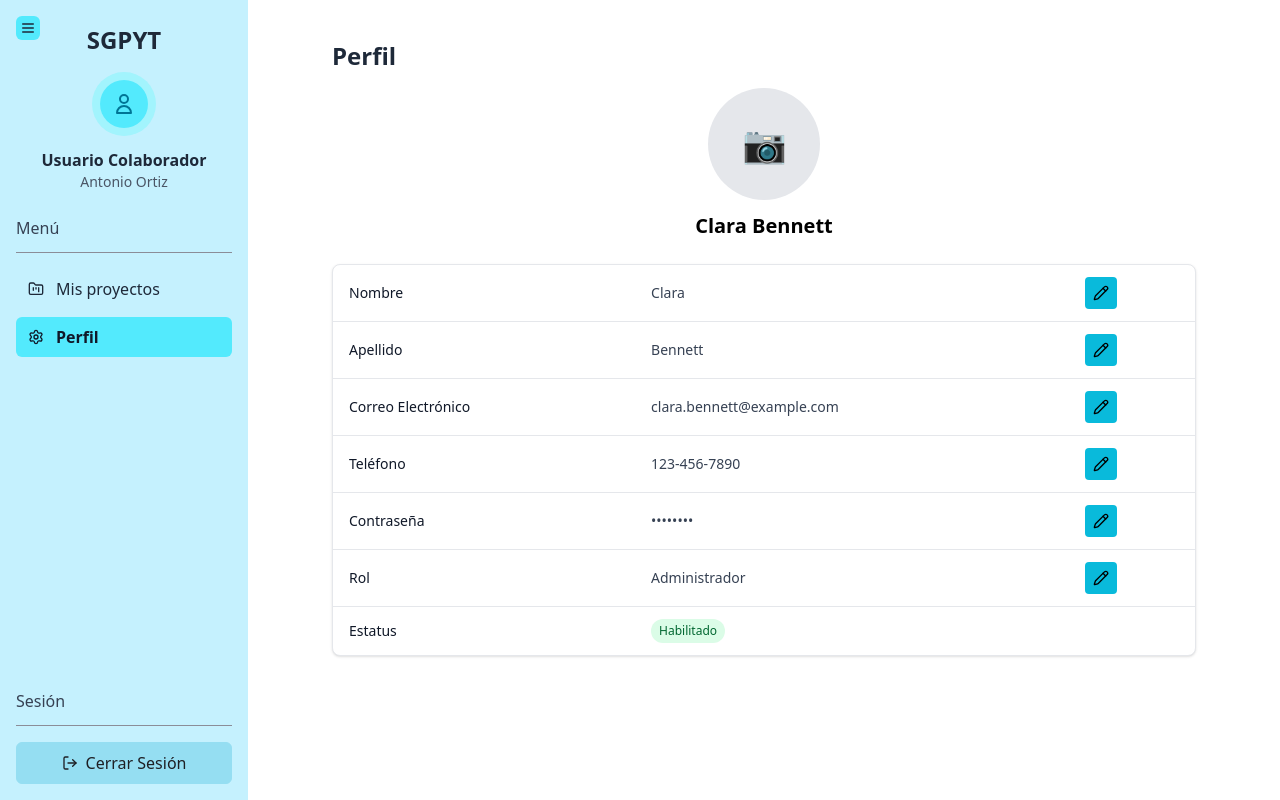
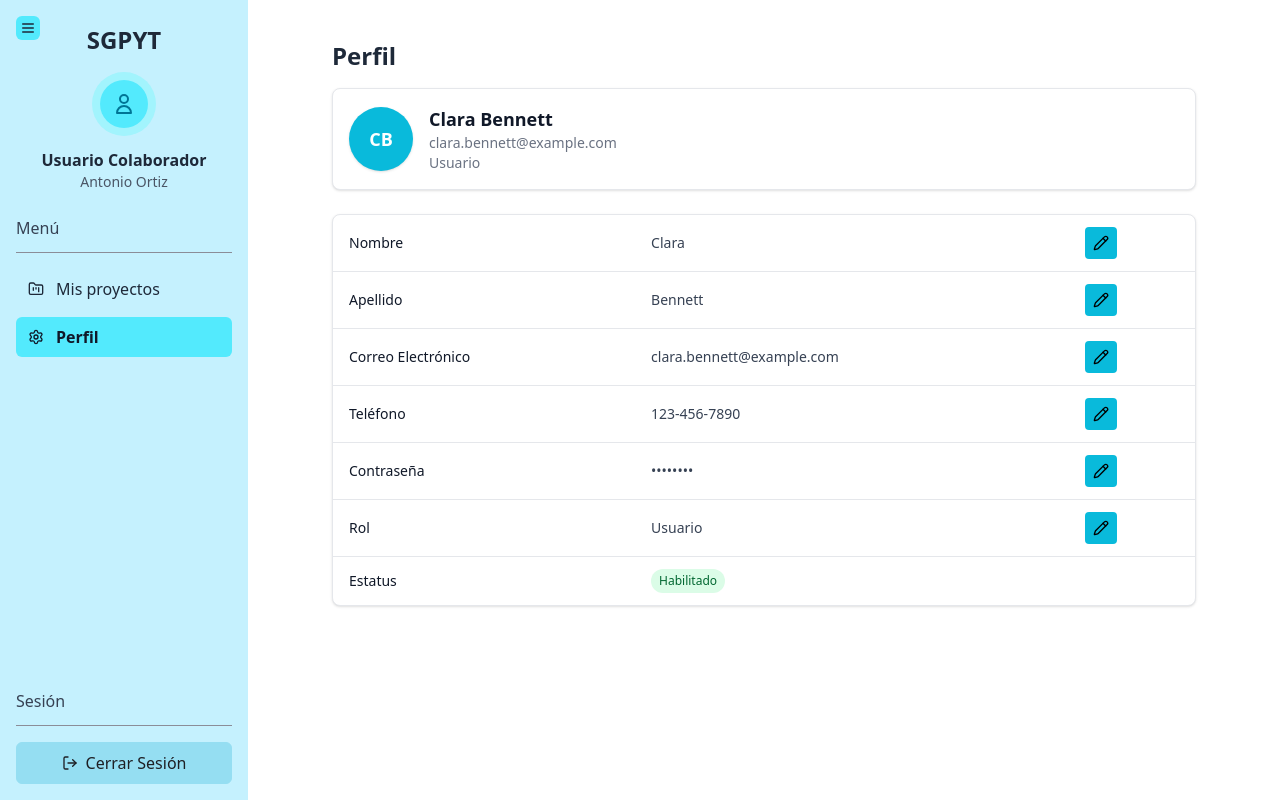
Before and after one commit to JulioCesarGutierrezRojas/SDGPYT, a React (Vite) app in the folder frontend/: page /user/perfil in a window 1280 px wide. Built offline with nearby package versions, Linux system fonts and the light colour scheme.

Commit message:
DWII-58 FIX: cambios en el perfil del usuario

```diff
--- a/frontend/src/modules/admin/views/profile/AdminProfile.jsx
+++ b/frontend/src/modules/admin/views/profile/AdminProfile.jsx
@@ -41,25 +41,41 @@ const UserProfile = () => {
         rol: "Rol",
     };
 
+    // Generar iniciales del usuario
+    const iniciales = `${user.nombre.charAt(0)}${user.apellido.charAt(0)}`.toUpperCase();
+
     return (
         <>
-            <div className={`max-w-4xl mx-auto px-4 py-4 transition-all duration-300 ${showModal ? 'blur-sm opacity-60 pointer-events-none' : ''}`}>
+            <div
+                className={`max-w-4xl mx-auto px-4 py-4 transition-all duration-300 ${showModal ? "blur-sm opacity-60 pointer-events-none" : ""
+                    }`}
+            >
                 <h1 className="text-2xl font-bold text-gray-800 mb-4">Perfil</h1>
 
-                <div className="flex flex-col items-center mb-6">
-                    <div className="w-28 h-28 rounded-full bg-gray-200 flex items-center justify-center text-4xl text-gray-500">
-                        📷
+                {/* Encabezado con avatar e información */}
+                <div className="flex items-center gap-4 mb-6 bg-white rounded-lg shadow-sm border border-gray-200 p-4">
+                    <div className="w-16 h-16 rounded-full bg-[var(--color-azul-600)] flex items-center justify-center text-lg font-bold text-white shadow">
+                        {iniciales}
                     </div>
-                    <h2 className="mt-3 text-xl font-semibold text-center">{`${user.nombre} ${user.apellido}`}</h2>
+                    <div>
+                        <h2 className="text-lg font-semibold text-gray-900">{`${user.nombre} ${user.apellido}`}</h2>
+                        <p className="text-sm text-gray-500">{user.correo}</p>
+                        <p className="text-sm text-gray-500">{user.rol}</p>
+                    </div>
                 </div>
 
+                {/* Tabla de datos */}
                 <div className="bg-white rounded-lg shadow-sm border border-gray-200 overflow-x-auto">
                     <table className="w-full text-sm">
                         <tbody className="divide-y divide-gray-200">
                             {Object.entries(fieldLabels).map(([key, label]) => (
                                 <tr key={key} className="hover:bg-gray-50">
-                                    <td className="px-4 py-3 font-medium text-gray-900 whitespace-nowrap">{label}</td>
-                                    <td className="px-4 py-3 text-gray-700">{key === "contraseña" ? "••••••••" : user[key]}</td>
+                                    <td className="px-4 py-3 font-medium text-gray-900 whitespace-nowrap">
+                                        {label}
+                                    </td>
+                                    <td className="px-4 py-3 text-gray-700">
+                                        {key === "contraseña" ? "••••••••" : user[key]}
+                                    </td>
                                     <td className="px-4 py-3 text-right">
                                         <button
                                             onClick={() => handleEditClick(key)}
--- a/frontend/src/modules/user/views/profile/UserProfile.jsx
+++ b/frontend/src/modules/user/views/profile/UserProfile.jsx
@@ -10,7 +10,7 @@ const MyUserProfile = () => {
         correo: "clara.bennett@example.com",
         telefono: "123-456-7890",
         contraseña: "••••••••",
-        rol: "Administrador",
+        rol: "Usuario",
         estatus: "Habilitado",
     });
 
@@ -41,25 +41,41 @@ const MyUserProfile = () => {
         rol: "Rol",
     };
 
+    // Generar iniciales del usuario
+    const iniciales = `${user.nombre.charAt(0)}${user.apellido.charAt(0)}`.toUpperCase();
+
     return (
         <>
-            <div className={`max-w-4xl mx-auto px-4 py-4 transition-all duration-300 ${showModal ? 'blur-sm opacity-60 pointer-events-none' : ''}`}>
+            <div
+                className={`max-w-4xl mx-auto px-4 py-4 transition-all duration-300 ${showModal ? "blur-sm opacity-60 pointer-events-none" : ""
+                    }`}
+            >
                 <h1 className="text-2xl font-bold text-gray-800 mb-4">Perfil</h1>
 
-                <div className="flex flex-col items-center mb-6">
-                    <div className="w-28 h-28 rounded-full bg-gray-200 flex items-center justify-center text-4xl text-gray-500">
-                        📷
+                {/* Encabezado con avatar e información */}
+                <div className="flex items-center gap-4 mb-6 bg-white rounded-lg shadow-sm border border-gray-200 p-4">
+                    <div className="w-16 h-16 rounded-full bg-[var(--color-azul-600)] flex items-center justify-center text-lg font-bold text-white shadow">
+                        {iniciales}
                     </div>
-                    <h2 className="mt-3 text-xl font-semibold text-center">{`${user.nombre} ${user.apellido}`}</h2>
+                    <div>
+                        <h2 className="text-lg font-semibold text-gray-900">{`${user.nombre} ${user.apellido}`}</h2>
+                        <p className="text-sm text-gray-500">{user.correo}</p>
+                        <p className="text-sm text-gray-500">{user.rol}</p>
+                    </div>
                 </div>
 
+                {/* Tabla de datos */}
                 <div className="bg-white rounded-lg shadow-sm border border-gray-200 overflow-x-auto">
                     <table className="w-full text-sm">
                         <tbody className="divide-y divide-gray-200">
                             {Object.entries(fieldLabels).map(([key, label]) => (
                                 <tr key={key} className="hover:bg-gray-50">
-                                    <td className="px-4 py-3 font-medium text-gray-900 whitespace-nowrap">{label}</td>
-                                    <td className="px-4 py-3 text-gray-700">{key === "contraseña" ? "••••••••" : user[key]}</td>
+                                    <td className="px-4 py-3 font-medium text-gray-900 whitespace-nowrap">
+                                        {label}
+                                    </td>
+                                    <td className="px-4 py-3 text-gray-700">
+                                        {key === "contraseña" ? "••••••••" : user[key]}
+                                    </td>
                                     <td className="px-4 py-3 text-right">
                                         <button
                                             onClick={() => handleEditClick(key)}
```
